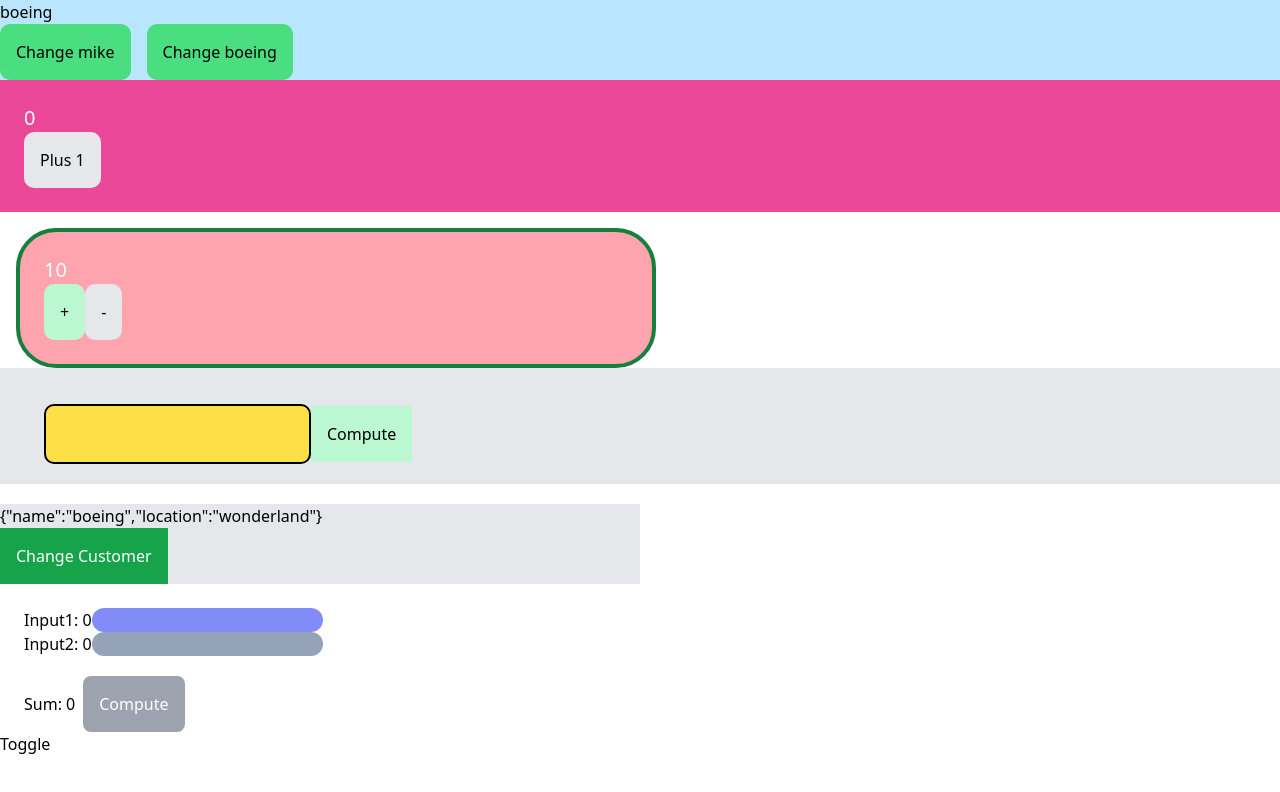
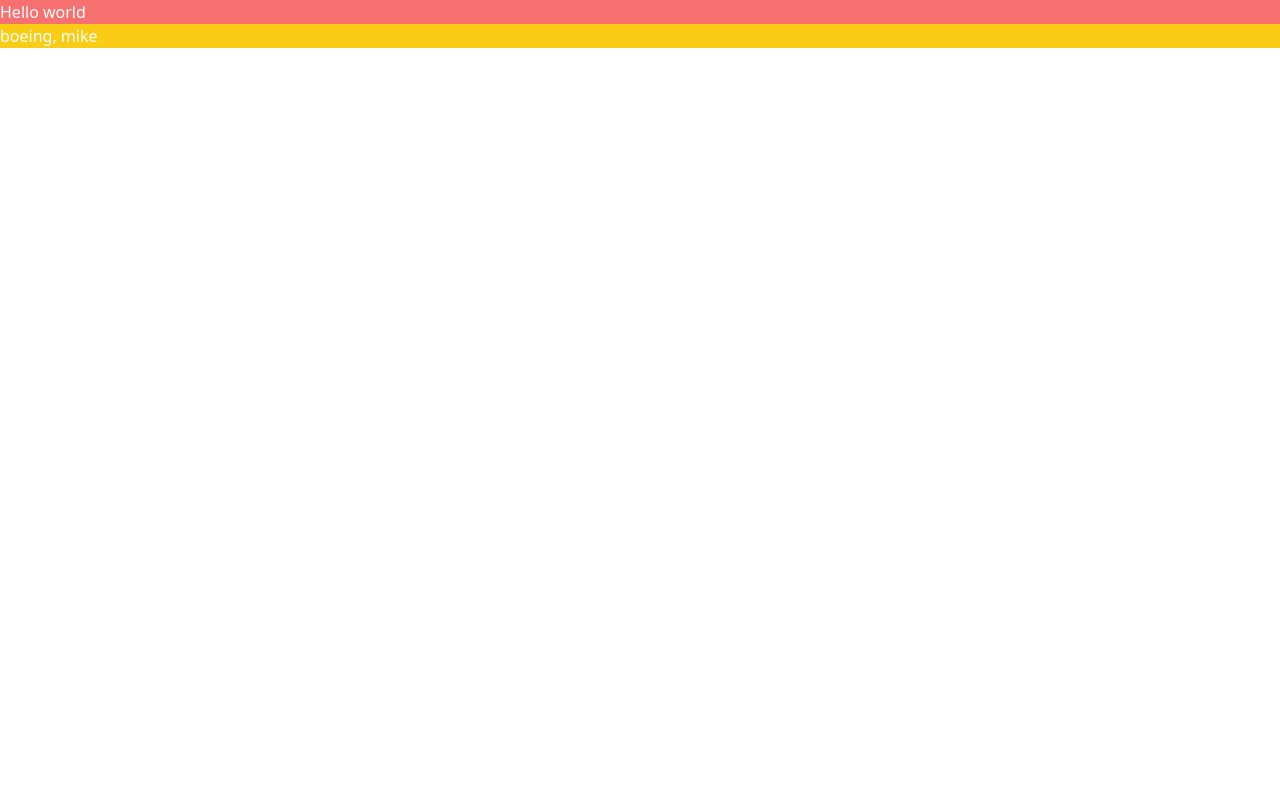
Before and after one commit to soAcademy/workshop-state-and-event, a React (Create React App) app: page / in a window 1280 px wide. Shown: the top 792 px of the page. Built offline with nearby package versions, Linux system fonts and the light colour scheme.

Commit message:
feat:props2 workshop

```diff
--- a/src/App.js
+++ b/src/App.js
@@ -1,31 +1,12 @@
 import React from "react";
-
-import State1 from "./States/State1";
-import State2 from "./States/State2";
-import State3 from "./States/State3";
-import State4 from "./States/State4";
-import State5 from "./States/State5";
-import State6 from "./States/State6";
-import State7 from "./States/State7";
+import Prop1 from "./Props/Prop1";
+import Prop2 from "./Props/Prop2";
 
 function App() {
   return (
     <>
-      {/* <Event1 />
-      <Event2 />
-      <Event3 />
-      <Event4 />
-      <Event5 />
-      <Event6 />
-      <Event7 />
-      <Event8 /> */}
-      <State1 />
-      <State2 />
-      <State3 />
-      <State4 />
-      <State5 />
-      <State6 />
-      <State7 />
+      <Prop1 data="Hello world" />
+      <Prop2 data1="boeing" data2="mike" />
     </>
   );
 }
--- /dev/null
+++ b/src/Props/Prop1.js
@@ -0,0 +1,3 @@
+const Prop1 = ({ data }) => <div className="bg-red-400 text-white">{data}</div>;
+//รูปแบบการ destructuring
+export default Prop1;
--- /dev/null
+++ b/src/Props/Prop2.js
@@ -0,0 +1,7 @@
+const Prop2 = ({ data1, data2 }) => (
+  <div className="bg-yellow-400 text-white">
+    {data1}, {data2}
+  </div>
+);
+
+export default Prop2;
--- a/src/Props/Props1.js
+++ /dev/null
@@ -1,3 +0,0 @@
-const Prop1 = ({ data }) => <>{data}</>;
-
-export default Prop1;
```
Also changed, not shown: src/Props/Prop3.js (added), src/Props/Props2.js (deleted).
